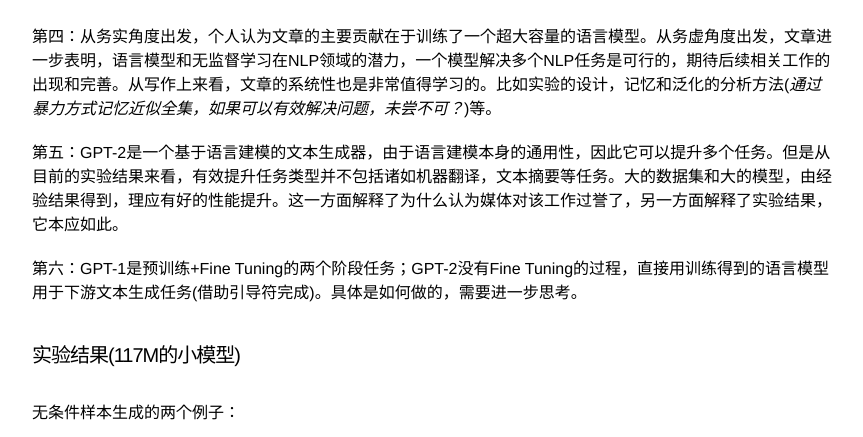
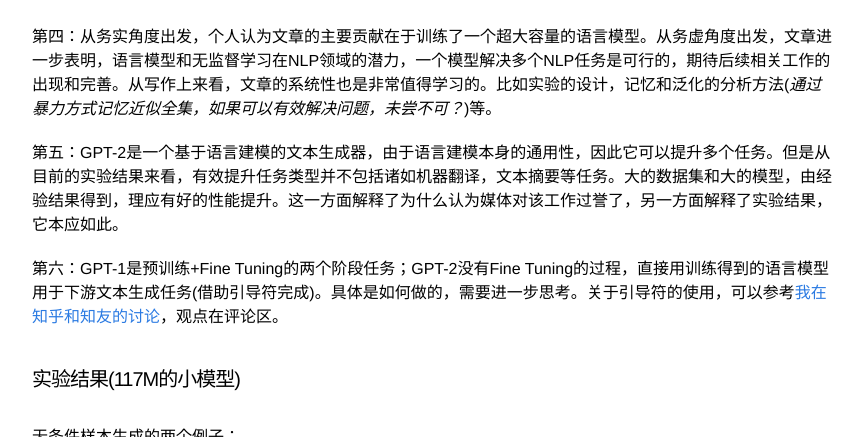
Before and after one commit to zhpmatrix/zhpmatrix.github.io, a Jekyll site: the page built from _posts/2019-02-16-transformer-multi-task.md, in a window 1280 px wide and 900 px high, scrolled down 4257 px, cut to the strip 0-437 px from the top of the window. Shown: the whole strip, without its empty margins (208-1071 px from the left). Built offline with Jekyll 4.4.1, drawn with Linux system fonts in a browser that asks for light colours; comment, search, counter and statistics services are not loaded.

Commit message:
update blog about A: and TL

```diff
--- a/_posts/2019-02-16-transformer-multi-task.md
+++ b/_posts/2019-02-16-transformer-multi-task.md
@@ -99,7 +99,7 @@ GPT-2(1.5B parameter Transformer)，即使这样，模型仍然没有过拟合We
 
 第五：GPT-2是一个基于语言建模的文本生成器，由于语言建模本身的通用性，因此它可以提升多个任务。但是从目前的实验结果来看，有效提升任务类型并不包括诸如机器翻译，文本摘要等任务。大的数据集和大的模型，由经验结果得到，理应有好的性能提升。这一方面解释了为什么认为媒体对该工作过誉了，另一方面解释了实验结果，它本应如此。
 
-第六：GPT-1是预训练+Fine Tuning的两个阶段任务；GPT-2没有Fine Tuning的过程，直接用训练得到的语言模型用于下游文本生成任务(借助引导符完成)。具体是如何做的，需要进一步思考。
+第六：GPT-1是预训练+Fine Tuning的两个阶段任务；GPT-2没有Fine Tuning的过程，直接用训练得到的语言模型用于下游文本生成任务(借助引导符完成)。具体是如何做的，需要进一步思考。关于引导符的使用，可以参考[我在知乎和知友的讨论](https://zhuanlan.zhihu.com/p/56865533)，观点在评论区。
 
 #### 实验结果(117M的小模型)
 
```
